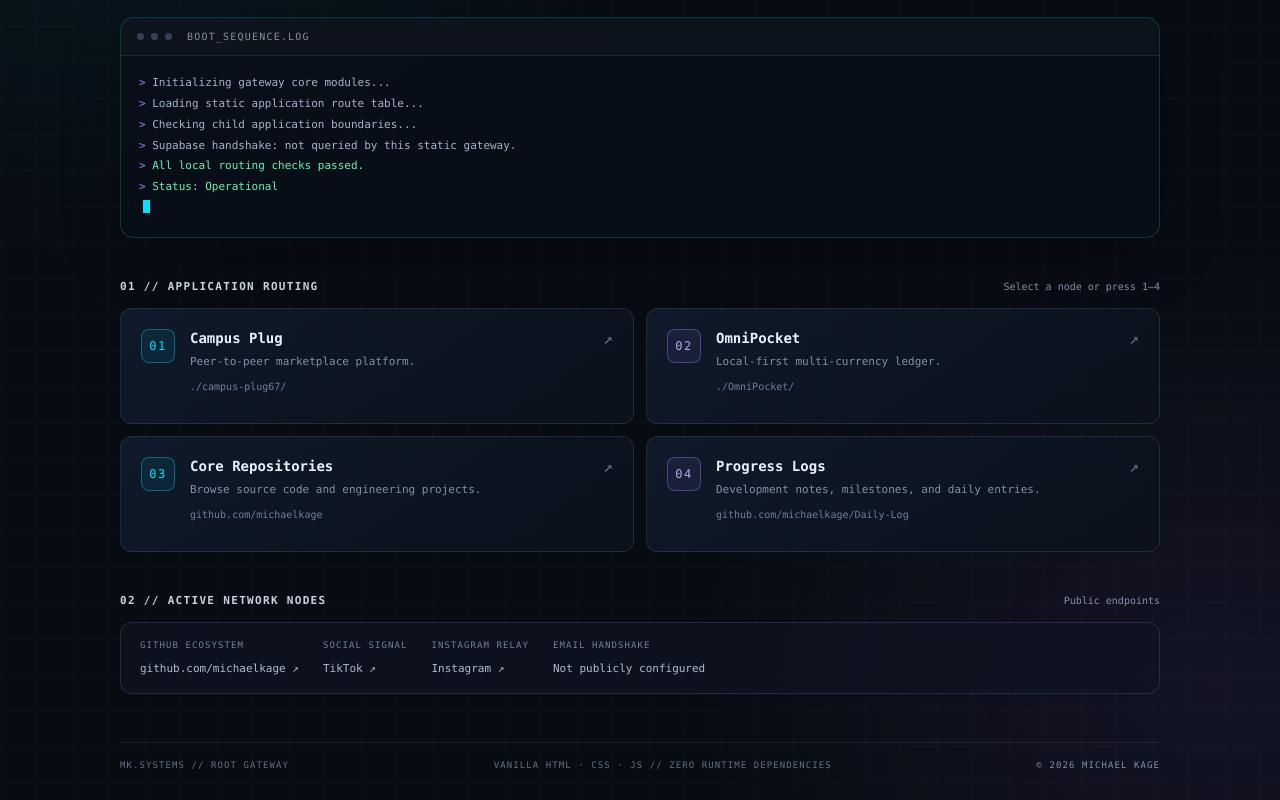
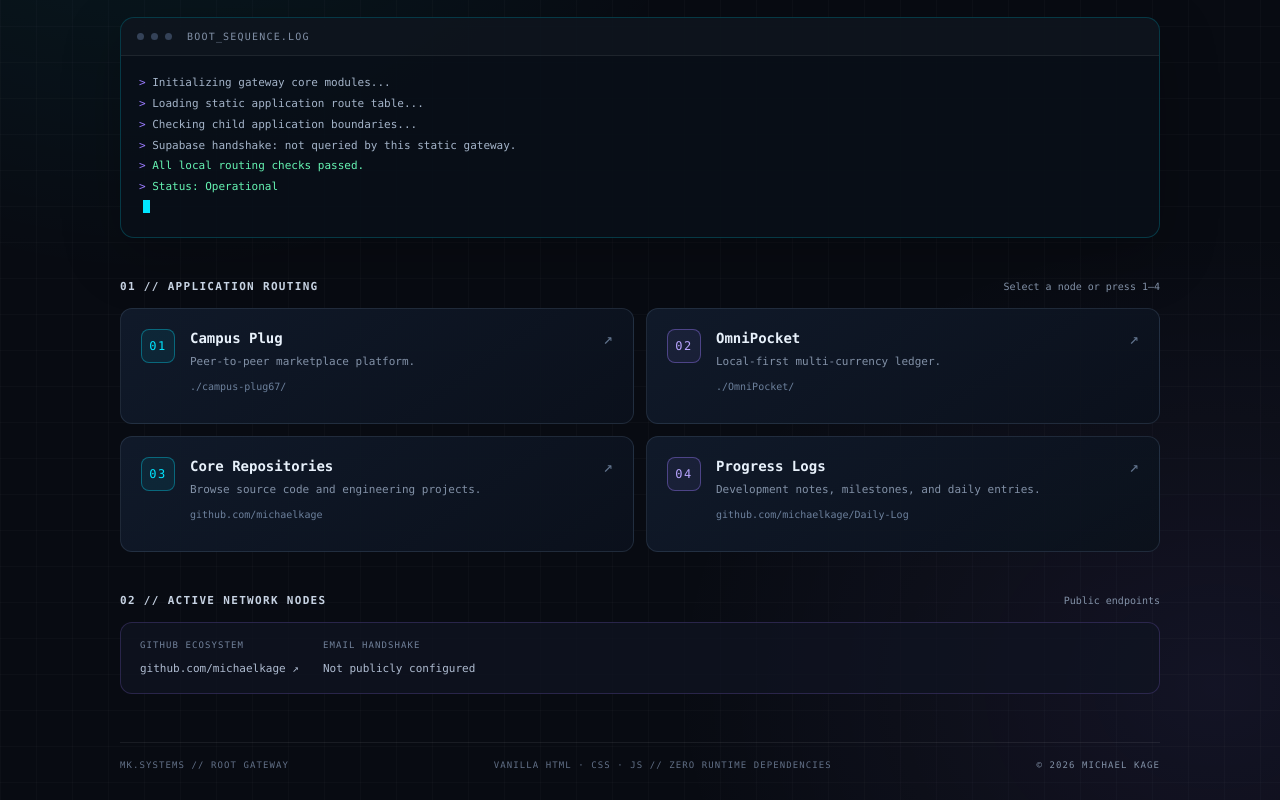
Before and after one commit to michaelkage/michaelkage.github.io, a plain HTML site: page index.html in a window 1280 px wide. Shown: the part 334-1134 px from the top of the page. Drawn offline with Linux system fonts and the light colour scheme.

Commit message:
Refine root gateway network nodes

```diff
--- a/index.html
+++ b/index.html
@@ -213,14 +213,6 @@
             <a class="node" href="https://github.com/michaelkage" target="_blank" rel="noopener noreferrer">github.com/michaelkage ↗</a>
           </div>
           <div>
-            <span class="node-label">Social signal</span>
-            <a class="node" href="https://www.tiktok.com/@michaelkage" target="_blank" rel="noopener noreferrer">TikTok ↗</a>
-          </div>
-          <div>
-            <span class="node-label">Instagram relay</span>
-            <a class="node" href="https://www.instagram.com/actuallyintowomen/" target="_blank" rel="noopener noreferrer">Instagram ↗</a>
-          </div>
-          <div>
             <span class="node-label">Email handshake</span>
             <span class="node" aria-label="Email address not published">Not publicly configured</span>
           </div>
```
